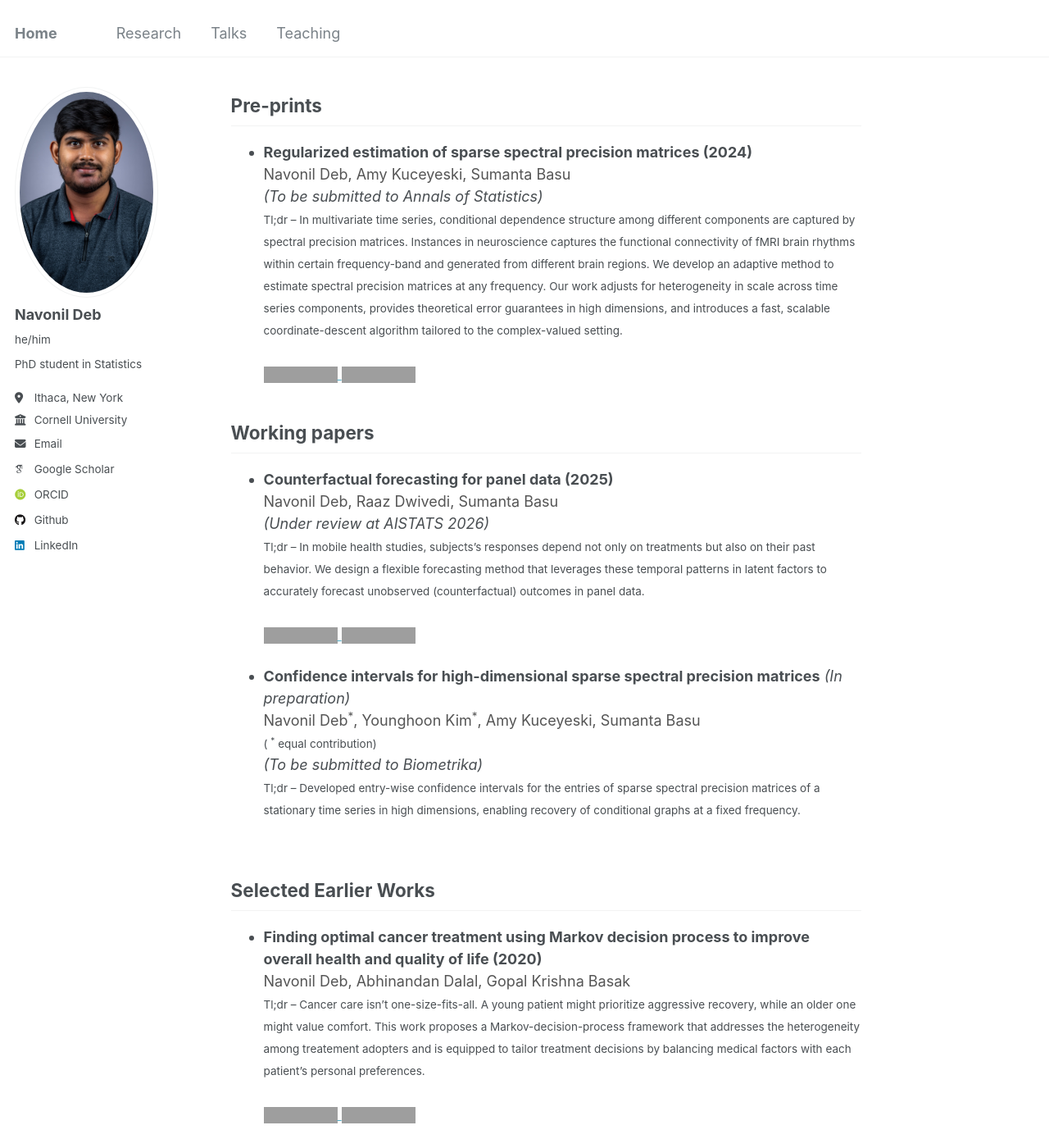
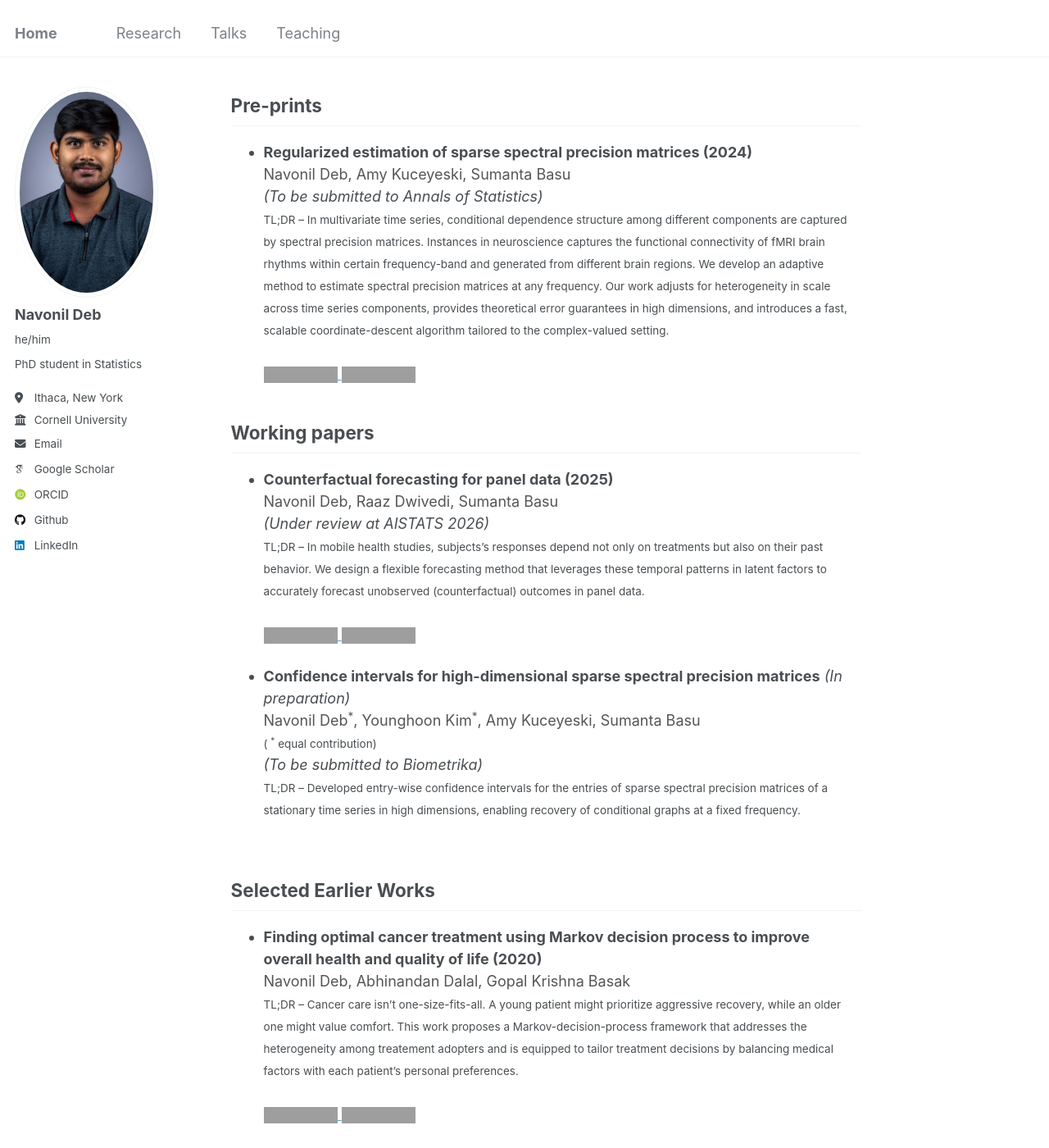
Before and after one commit to navonildeb/navonildeb.github.io, a Jekyll site: the page built from _publications/publications.md, in a window 1280 px wide and 1400 px high, scrolled down 370 px, cut to the strip 0-1400 px from the top of the window. Shown: the whole strip at 82% size. Built offline with Jekyll 4.4.1, drawn with Linux system fonts in a browser that asks for light colours; some web fonts are replaced; grey boxes are pictures that could not be loaded.

Commit message:
Update publications.md

```diff
--- a/_publications/publications.md
+++ b/_publications/publications.md
@@ -18,7 +18,7 @@ author_profile: true
   <span style="color:#555">Navonil Deb, Amy Kuceyeski, Sumanta Basu</span><br>
   <em>(To be submitted to Annals of Statistics)</em><br>
   <small>
-  Tl;dr – In multivariate time series, conditional dependence structure among different components are captured by spectral precision matrices. Instances in neuroscience captures the functional connectivity of fMRI brain rhythms within certain frequency-band and generated from different brain regions. We develop an adaptive method to estimate spectral precision matrices at any frequency. Our work adjusts for heterogeneity in scale across time series components, provides theoretical error guarantees in high dimensions, and introduces a fast, scalable coordinate-descent algorithm tailored to the complex-valued setting.
+  TL;DR – In multivariate time series, conditional dependence structure among different components are captured by spectral precision matrices. Instances in neuroscience captures the functional connectivity of fMRI brain rhythms within certain frequency-band and generated from different brain regions. We develop an adaptive method to estimate spectral precision matrices at any frequency. Our work adjusts for heterogeneity in scale across time series components, provides theoretical error guarantees in high dimensions, and introduces a fast, scalable coordinate-descent algorithm tailored to the complex-valued setting.
   </small><br><br>
   <a href="https://doi.org/10.48550/arXiv.2401.11128">
     <img src="https://img.shields.io/badge/arXiv-2401.11128-b31b1b?logo=arxiv&logoColor=white" alt="arXiv" />
@@ -33,7 +33,7 @@ author_profile: true
   <span style="color:#555">Navonil Deb, Raaz Dwivedi, Sumanta Basu</span><br>
   <em>(Under review at AISTATS 2026)</em><br>
   <small>
-  Tl;dr – In mobile health studies, subjects’s responses depend not only on treatments but also on their past behavior. We design a flexible forecasting method that leverages these temporal patterns in latent factors to accurately forecast unobserved (counterfactual) outcomes in panel data.
+  TL;DR – In mobile health studies, subjects’s responses depend not only on treatments but also on their past behavior. We design a flexible forecasting method that leverages these temporal patterns in latent factors to accurately forecast unobserved (counterfactual) outcomes in panel data.
   </small><br><br>
   <a href="/_publications/focus_preprint.pdf">
     <img src="https://img.shields.io/badge/Draft-PDF-8A2BE2?logo=adobeacrobatreader&logoColor=white" alt="Draft PDF" />
@@ -47,7 +47,7 @@ author_profile: true
   <small>( <sup>*</sup> equal contribution)</small><br>
   <em>(To be submitted to Biometrika)</em><br>
   <small>
-  Tl;dr – Developed entry-wise confidence intervals for the entries of sparse spectral precision matrices of a stationary time series in high dimensions, enabling recovery of conditional graphs at a fixed frequency.
+  TL;DR – Developed entry-wise confidence intervals for the entries of sparse spectral precision matrices of a stationary time series in high dimensions, enabling recovery of conditional graphs at a fixed frequency.
   </small><br><br>
 
 
@@ -57,7 +57,7 @@ author_profile: true
 * <span style="font-weight:bold">Finding optimal cancer treatment using Markov decision process to improve overall health and quality of life (2020)</span><br>
   <span style="color:#555">Navonil Deb, Abhinandan Dalal, Gopal Krishna Basak</span><br>
   <small>
-  Tl;dr – Cancer care isn’t one-size-fits-all. A young patient might prioritize aggressive recovery, while an older one might value comfort. This work proposes a Markov-decision-process framework that addresses the heterogeneity among treatement adopters and is equipped to tailor treatment decisions by balancing medical factors with each patient’s personal preferences.
+  TL;DR – Cancer care isn’t one-size-fits-all. A young patient might prioritize aggressive recovery, while an older one might value comfort. This work proposes a Markov-decision-process framework that addresses the heterogeneity among treatement adopters and is equipped to tailor treatment decisions by balancing medical factors with each patient’s personal preferences.
   </small><br><br>
   <a href="https://doi.org/10.48550/arXiv.2011.13960">
     <img src="https://img.shields.io/badge/arXiv-2011.13960-b31b1b?logo=arxiv&logoColor=white" alt="arXiv" />
```
